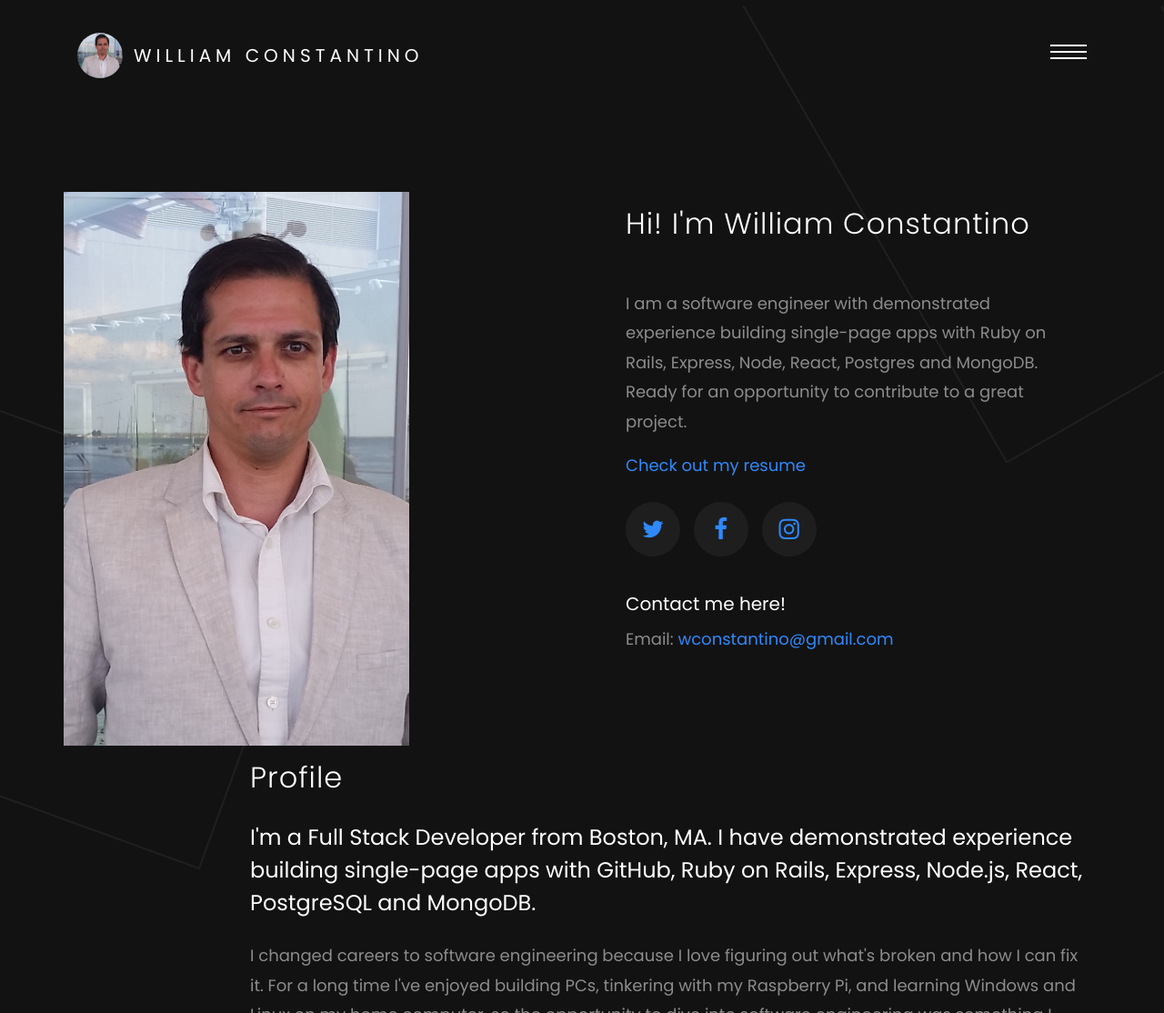
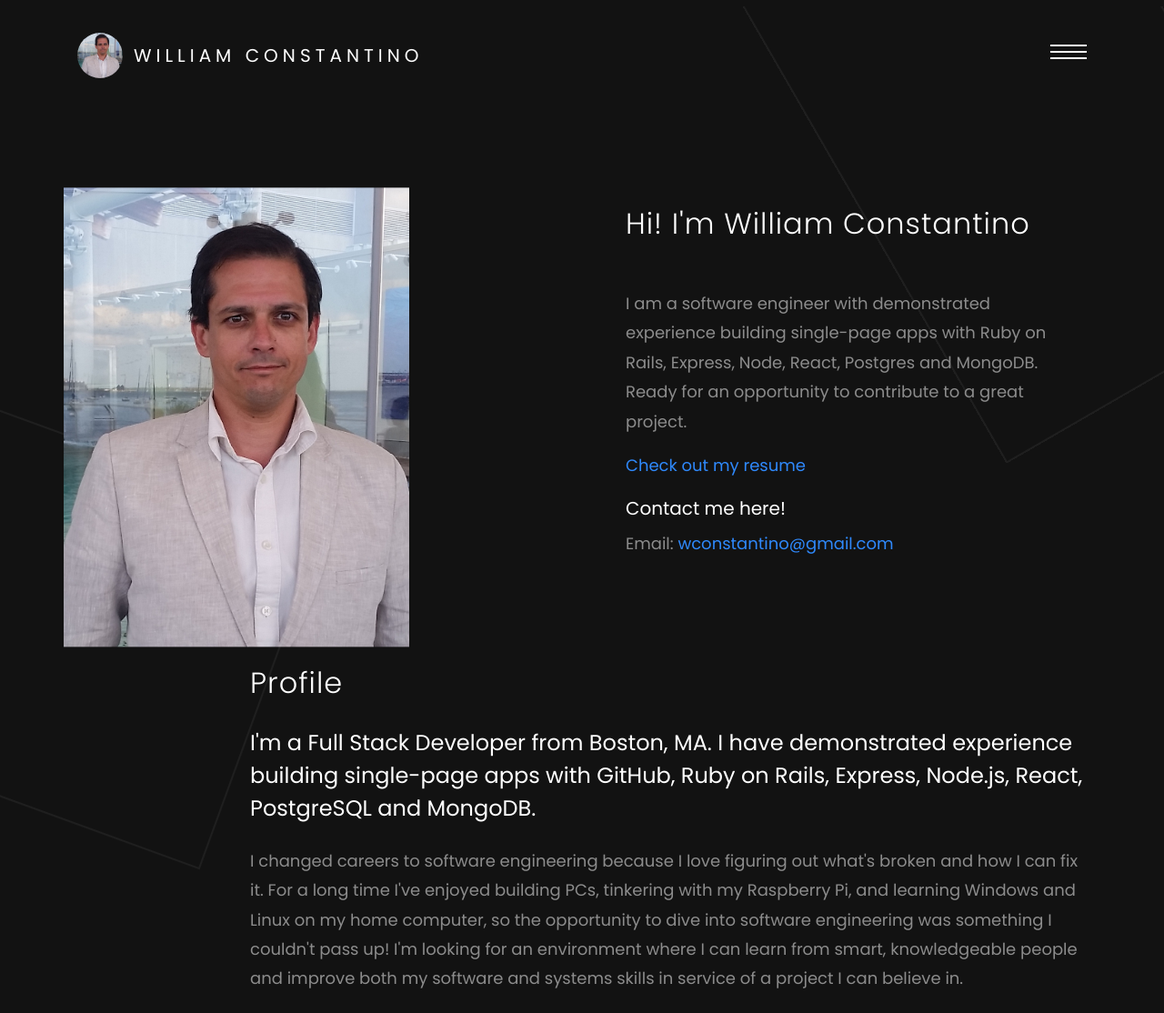
Before and after one commit to wcons/wcons.github.io, a plain HTML site: page about.html in a window 1280 px wide. Shown: the top 1114 px of the page at 91% size. Drawn offline with Linux system fonts and the light colour scheme; some packages are replaced by stand-ins of ours; no server answers; files whose address does not match are found by name.

Commit message:
Updated Resume
Updated Resume and deleted placeholder images

```diff
--- a/about.html
+++ b/about.html
@@ -82,11 +82,7 @@
                   <h2 class="mb-5">Hi! I'm William Constantino</h2>
                   <p>I am a software engineer with demonstrated experience building single-page apps with Ruby on Rails, Express, Node, React, Postgres and MongoDB.  Ready for an opportunity to contribute to a great project.</p>
                   <p><a href="images/Resume.pdf" target="_blank">Check out my resume</a></p>
-                  <ul class="ftco-footer-social list-unstyled mt-4">
-                    <li><a href="#"><span class="icon-twitter"></span></a></li>
-                    <li><a href="#"><span class="icon-facebook"></span></a></li>
-                    <li><a href="#"><span class="icon-instagram"></span></a></li>
-                  </ul>
+
                   <h5>Contact me here!</h5>
                   <p>Email: <a href="mailto:wconstantino@gmail.com" target="_top">wconstantino@gmail.com</a></p>
                 </div>
```
Also changed, not shown: images/image_1.jpg (deleted), images/image_2.jpg (deleted), images/image_3.jpg (deleted), images/image_4.jpg (deleted), images/image_5.jpg (deleted), images/image_6.jpg (deleted), images/person_2.jpg (deleted), images/person_3.jpg (deleted), images/person_4.jpg (deleted), images/work-5.jpg (deleted), images/work-6.jpg (deleted), 1 other file.
